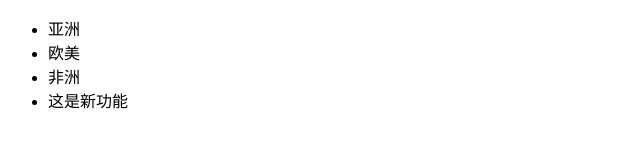
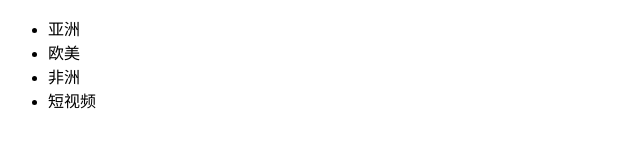
Before and after one commit to Geeklu/dbhot, a plain HTML site: page index.html in a window 1280 px wide. Shown: the full height of the page, 0-640 px from the left. Drawn offline with Linux system fonts and the light colour scheme.

Commit message:
短视频功能

```diff
--- a/index.html
+++ b/index.html
@@ -10,7 +10,7 @@
         <li>亚洲</li>
         <li>欧美</li>
         <li>非洲</li>
-        <li>这是新功能</li>
+        <li>短视频</li>
     </ul>
 </body>
 </html>
```
